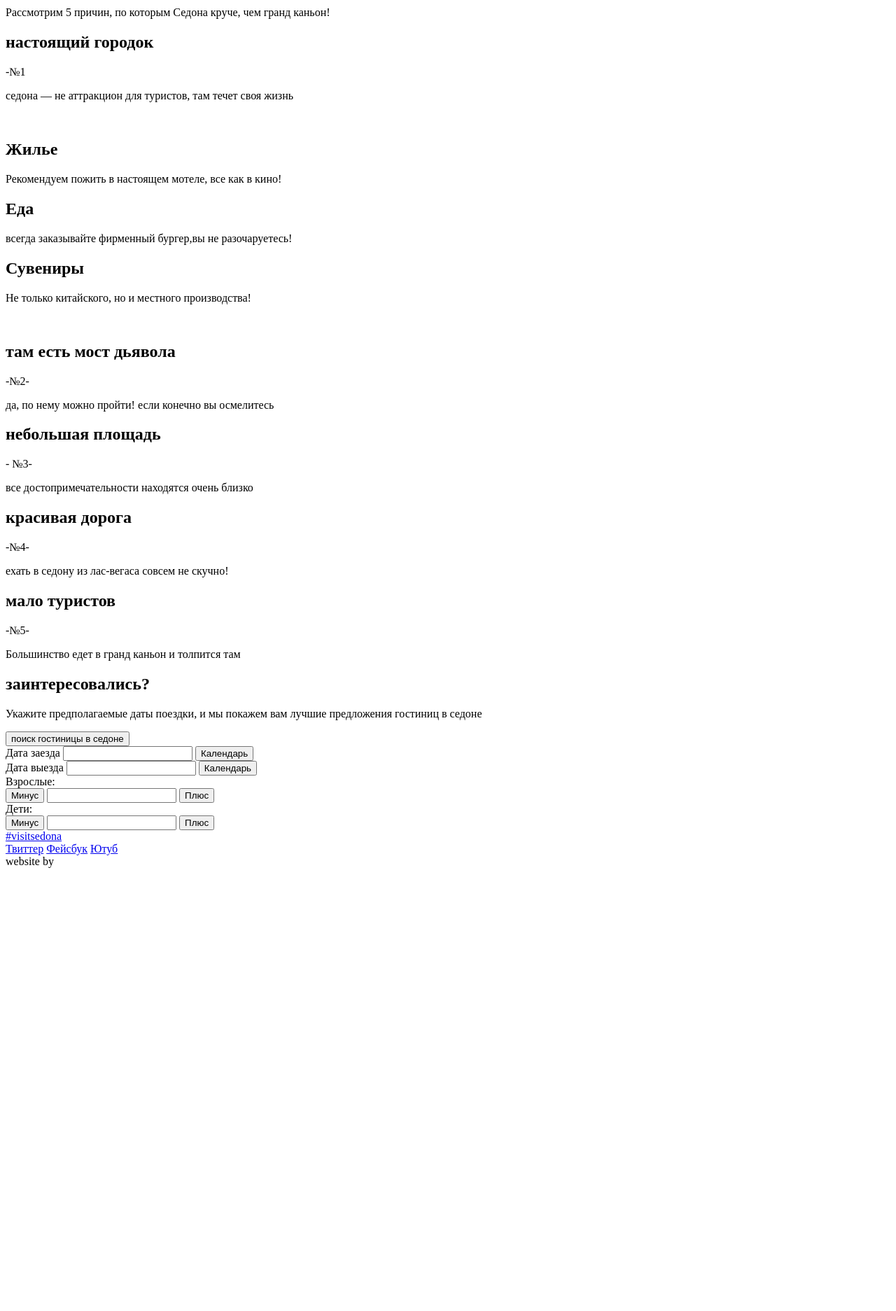
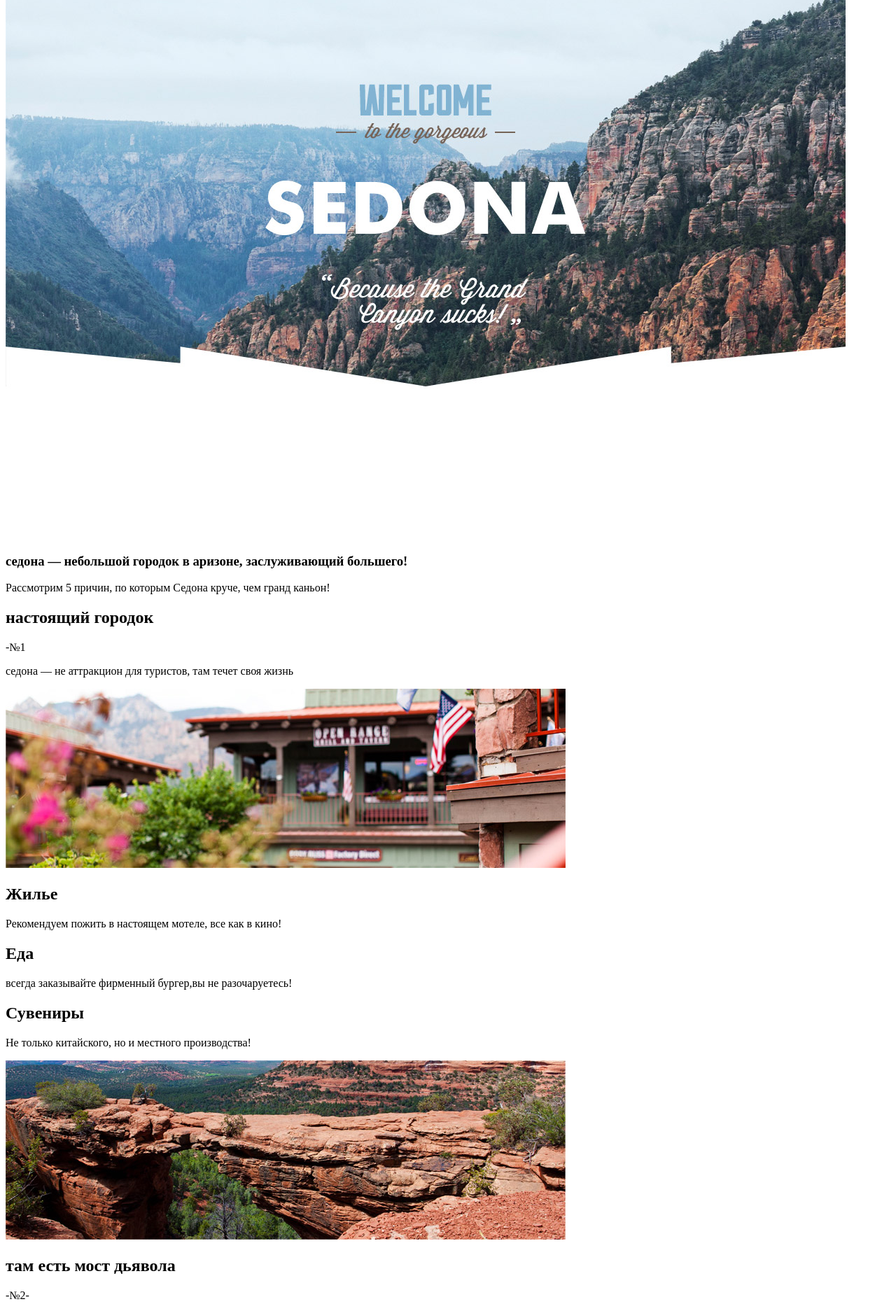
Before and after one commit to bangkok615/sedona-new, a plain HTML site: page index.html in a window 1280 px wide. Shown: the part 190-2063 px from the top of the page at 70% size. Before the commit the page ends 1438 px from the top, so only its background shows below. Drawn offline with Linux system fonts and the light colour scheme.

Commit message:
Сделаны исправления в странице index и добавлены изображения

```diff
--- a/index.html
+++ b/index.html
@@ -26,14 +26,16 @@
 			</nav>
 			<div class="logo">
 				<a href="">
-					<img src="" alt=""></a>
+					<img src="img/logo-sedona.png" alt="logo-sedona" width="138" height="70"></a>
 			</div>
-
 		</header>
 
 		<div class="welcome">
-			<img src="" alt=""></div>
+			<img src="img/welcome-sedona.jpg" alt="welcome-foto" width="1200" height="780"></div>
 
+		<!-- main content -->
+
+		<main class="main-content">
 			<article class="features">
 				<section class="features__header">
 					<h1 class="features__title">
@@ -43,20 +45,22 @@
 						Рассмотрим 5 причин, по которым Седона круче, чем гранд каньон!
 					</p>
 				</section>
+
 				<!-- 1 -->
 
-			<div class="features-row">
+				<div class="features__row">
 					<div class="feature feature--blue">
 						<h2 class="feature__title">настоящий городок</h2>
-					<span class="feature-number">-№1</span>
+						<span class="feature__number">-№1</span>
 						<p class="feature__text">седона — не аттракцион для туристов, там течет своя жизнь</p>
 					</div>
 
-				<div class="feature-picture">
-					<img src="" alt=""></div>
+					<div class="feature__picture">
+						<img src="img/realcity.jpg" alt="sedona-real-city" width="800" height="256"></div>
 				</div>
 
 				<!-- 2 -->
+
 				<div class="features__row">
 
 					<div class="feature feature--icon feature--icon-house">
@@ -76,9 +80,10 @@
 				</div>
 
 				<!-- 3 -->
-			<div class="features-row features-row--reverse">
-				<div class="feature-picture">
-					<img src="" alt=""></div>
+
+				<div class="features__row features__row--reverse">
+					<div class="feature__picture">
+						<img src="img/bridge.jpg" alt="bridge-of-the-devil" width="800" height="256"></div>
 
 					<div class="feature feature--blue">
 						<h2 class="feature__title">там есть мост дьявола</h2>
@@ -86,7 +91,9 @@
 						<p class="feature__text">да, по нему можно пройти! если конечно вы осмелитесь</p>
 					</div>
 				</div>
+
 				<!-- 4 -->
+
 				<div class="features-row">
 					<div class="feature feature--gray">
 						<h2 class="feature__title">небольшая площадь</h2>
@@ -118,6 +125,8 @@
 
 			<div class="map"></div>
 
+			<!-- form -->
+
 			<form class="booking-form">
 				<div class="booking-form__row">
 					<label for="from">Дата заезда</label>
@@ -148,10 +157,11 @@
 								<button class="number__btn number__btn--plus">Плюс</button>
 							</div>
 						</div>
-
 					</div>
 				</div>
 			</form>
+		</main>
+		<!--footer  -->
 
 		<footer class="footer">
 			<div class="footer__col">
@@ -167,13 +177,10 @@
 			<div class="footer__col">
 				<div class="copyright">
 					website by
-				<a href="#" class="copyright__link">
-					<img src="" alt=""></a>
+					<a href="#" class="copyright__link"></a>
 				</div>
 			</div>
-
 		</footer>
-
 	</div>
 </body>
 </html>
```
Also changed, not shown: img/academy-icon-1.svg (added), img/academy-icon.svg (added), img/bridge.jpg (added), img/facebook-icon.svg (added), img/food-icon.svg (added), img/gift-icon.svg (added), img/house-ikon.svg (added), img/realcity.jpg (added), img/reason1.png (deleted), img/twitter-icon.svg (added), img/welcom-sedona.png (deleted), img/welcome-sedona.jpg (added), img/ytb-icon.svg (added). Lines whose indentation alone changed are shown as unchanged.
